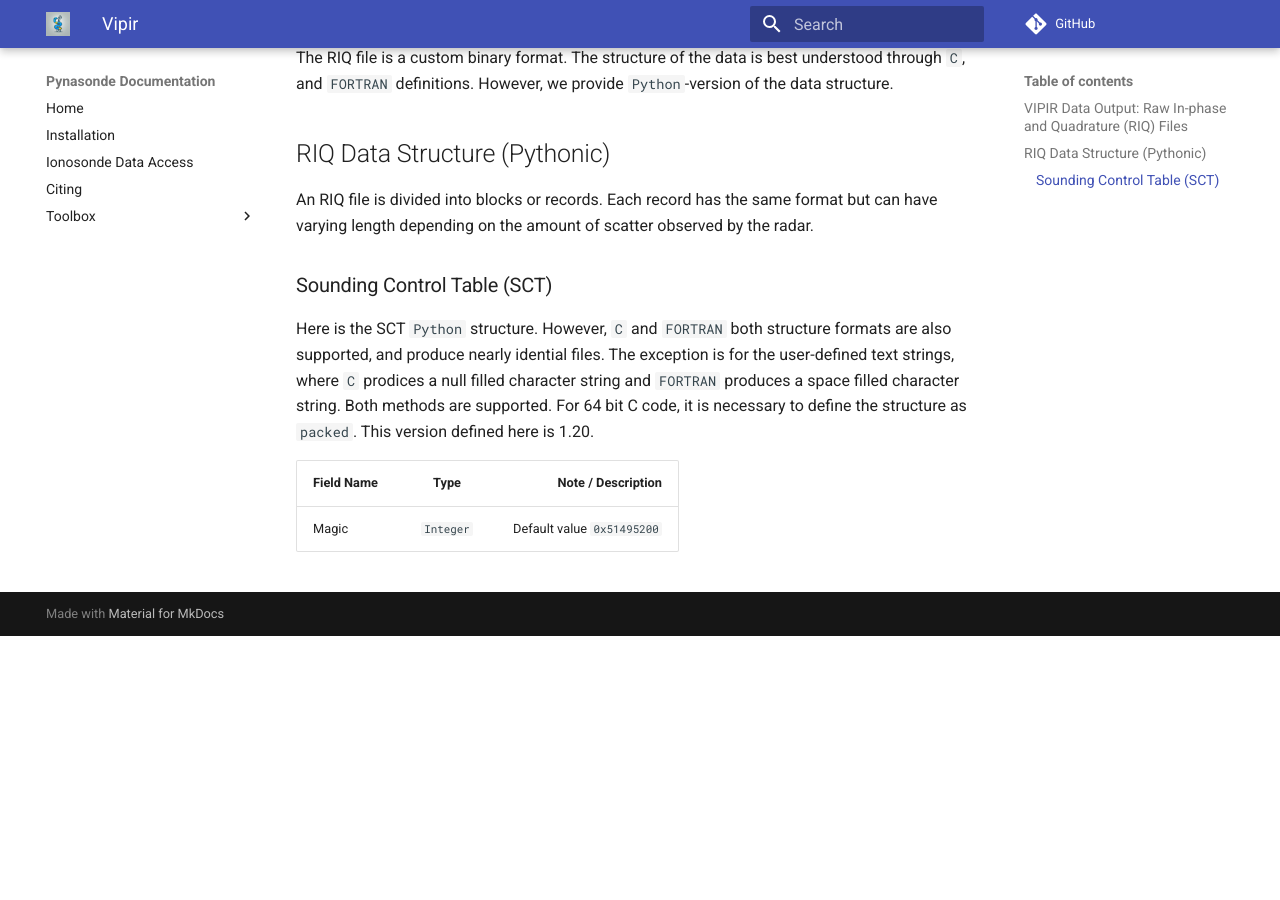
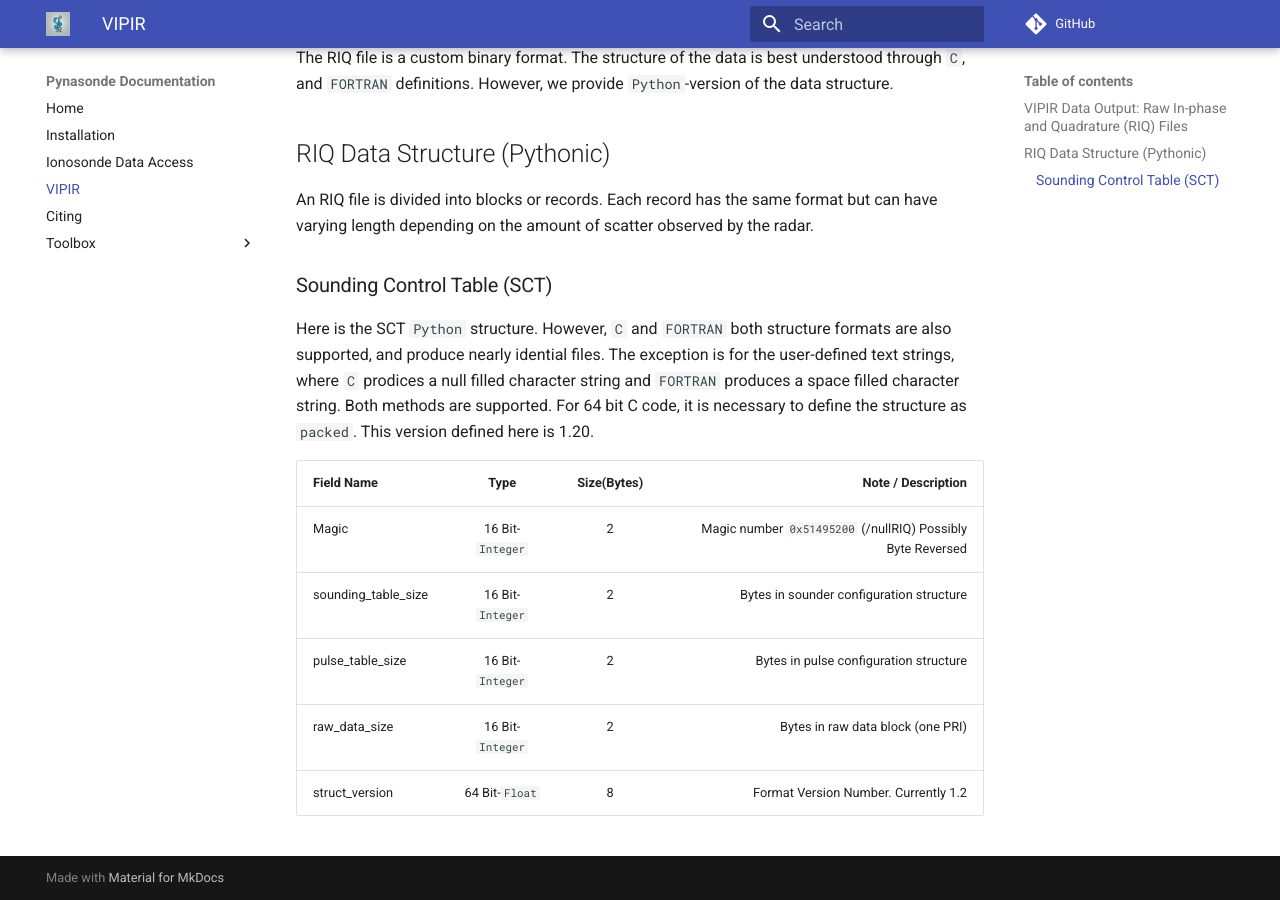
Before and after one commit to shibaji7/pynasonde, an MkDocs documentation site: the page built from docs/user/vipir.md, in a window 1280 px wide and 900 px high, scrolled down 699 px. Built offline with MkDocs 1.6.1 and Material for MkDocs 9.7.7, drawn with Linux system fonts in a browser that asks for light colours; comment, search, counter and statistics services are not loaded; before the commit the page ends 1335 px from its top, so only the background shows below that.

Commit message:
updated docs

```diff
--- a/docs/user/vipir.md
+++ b/docs/user/vipir.md
@@ -25,6 +25,10 @@ An RIQ file is divided into blocks or records. Each record has the same format b
 ### Sounding Control Table (SCT)
 Here is the SCT `Python` structure. However, `C` and `FORTRAN` both structure formats are also supported, and produce nearly idential files. The exception is for the user-defined text strings, where `C` prodices a null filled character string and `FORTRAN` produces a space filled character string. Both methods are supported. For 64 bit C code, it is necessary to define the structure as `packed`. This version defined here is 1.20.
 
-| Field Name              | Type     | Note / Description  |
-| :---------------- | :------: | ----: |
-| Magic             |  `Integer`        | Default value `0x51495200`|
+| Field Name              | Type     | Size(Bytes) | Note / Description  |
+| :---------------- | :------: | :------: | ----: |
+| Magic             |  16 Bit-`Integer`        | 2 | Magic number `0x51495200` (/nullRIQ) Possibly Byte Reversed |
+| sounding_table_size  |  16 Bit-`Integer`     | 2 | Bytes in sounder configuration structure |
+| pulse_table_size  |  16 Bit-`Integer`     | 2 | Bytes in pulse configuration structure |
+| raw_data_size  |  16 Bit-`Integer`     | 2 | Bytes in raw data block (one PRI) |
+| struct_version  |  64 Bit-`Float`     | 8 | Format Version Number.  Currently 1.2 |
--- a/mkdocs.yml
+++ b/mkdocs.yml
@@ -50,6 +50,7 @@ nav:
     - Home: index.md
     - Installation: user/install.md
     - Ionosonde Data Access: user/ionosonde.md
+    - VIPIR: user/vipir.md
     - Citing: user/citing.md
     - Toolbox:
             - ISCA: tools/isca.md
```
Also changed, not shown: 2 other files.
